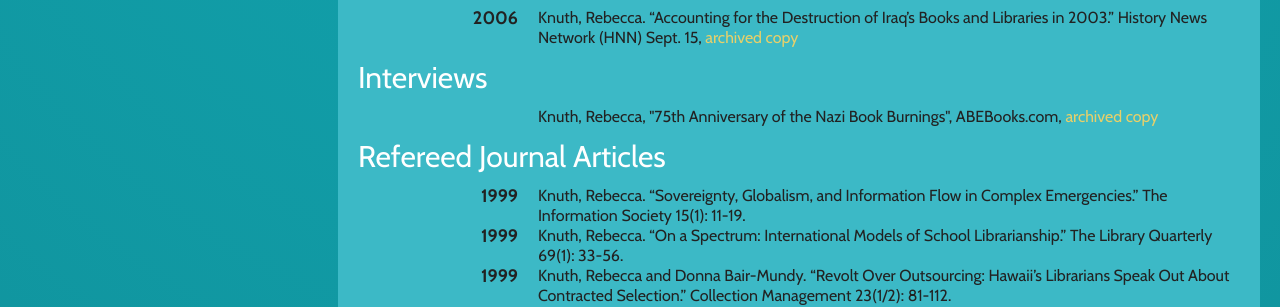
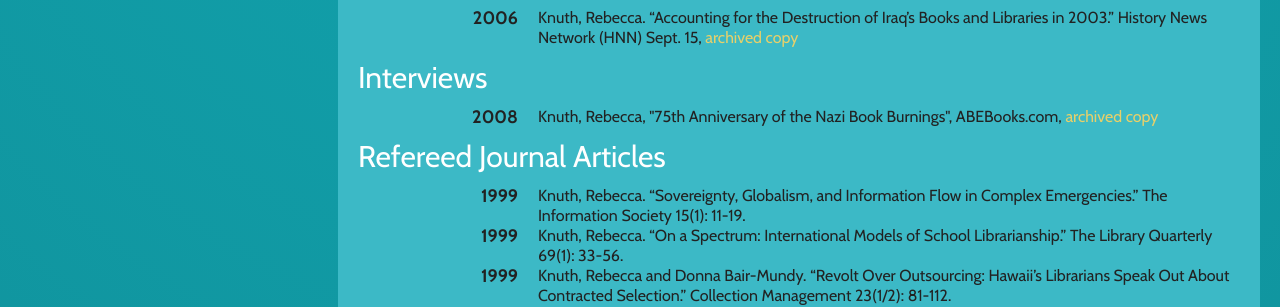
Before and after one commit to eknuth/rebecca-knuth, a Jekyll site: the page built from publications.html, in a window 1280 px wide and 900 px high, scrolled down 2140 px. Shown: the part 154-461 px from the top of the window. Built offline with Jekyll 4.4.1, drawn with Linux system fonts in a browser that asks for light colours; nearby versions of some CDN libraries; library files that are not in the unit come from our copies.

Commit message:
tweaking pub page

```diff
--- a/attributions.html
+++ b/attributions.html
@@ -3,5 +3,6 @@
 layout: default
 ---
 <h2>Image Attribution</h2>
+<p>Creative Commons Library Icon</p>
 <p><img src="assets/img/library.png"/></p>
 <p>From Wikipedia, via The Noun Project - CC BY 3.0 </p>
--- a/index.html
+++ b/index.html
@@ -9,7 +9,7 @@
   <p>I am a Full Professor in the Library and Information Science Program, which is part of the Information and Computer Sciences Department at the University of Hawaii.</p>
 
   <p>My research is focused on international, interdisciplinary and comparative inquiry into censorship, intellectual freedom (access to information as a human right), international librarianship, literacy, the history of books and libraries, nationalism, book burning, genocide, and the link between extremism and cultural destruction.</p>
-  <p>For information about my lastest book, <em>Children's Literature and British Identity: Imagining a People and a Nation</em>, please refer to the<a href="/publications.html">publications page</a>.</p>
+  <p>For information about my lastest book, <em>Children's Literature and British Identity: Imagining a People and a Nation</em>, please refer to the<a href="publications.html">publications page</a>.</p>
   <p>You can also find information about my other books, <em>Libricide: The Regime-Sponsored Destruction of Books and Libraries in the 20th Century</em> and <em>Burning Books and Leveling Libraries: Extremist Violence and Cultural Destruction</em>, in the same location.</p>
 </div>
 <div class="span4">
--- a/publications.html
+++ b/publications.html
@@ -6,9 +6,6 @@
 <h2>Books</h2>
 <div class="books">
 	<div class="row-fluid">
-		<div class="span4">
-			<img src="assets/img/books/british.png"/>
-		</div>
 		<div class="span8">
 			<h3>Children's Literature and British Identity</h3>
 			<em>Publication Date: April 12, 2012</em>
@@ -18,9 +15,12 @@
 			<p>Evaluating the connection between children’s literature and the dissemination and formation of identity, this book will appeal to both general readers and academics who are interested in librarianship, English culture, and children’s literature.</p>
 
 		</div>
+		<div class="span4">
+			<img src="assets/img/books/british.png"/>
+		</div>
 	</div>
+	<div class="row-fluid">
 
-	<div class="row-fluid">
 		<div class="span8">
 			<h3>Burning Books and Leveling Libraries: Extremist Violence and Cultural Destruction</h3>
 			<em>Publication Date: May 30, 2006</em>
@@ -39,9 +39,7 @@
 
 	</div>
 	<div class="row-fluid">
-		<div class="span4">
-			<img src="assets/img/books/libricide.png"/>
-		</div>
+
 		<div class="span8">
 			<h3>Libricide: The Regime-Sponsored Destruction of Books and Libraries in the Twentieth Century</h3>
 			<em>Publication Date: July 30, 2003</em>
@@ -49,6 +47,9 @@
 			<p>Where they have burned books, they will end in burning human beings, declared German poet Heinrich Heine. This book identifies the regime-sponsored, ideologically driven, and systemic destruction of books and libraries in the 20th century that often served as a prelude or accompaniment to the massive human tragedies that have characterized a most violent century. Using case studies of libricide committed by Nazis, Serbs in Bosnia, Iraqis in Kuwait, Maoists during the Cultural Revolution in China, and Chinese Communists in Tibet, Knuth argues that the destruction of books and libraries by authoritarian regimes was sparked by the same impulses toward negation that provoked acts of genocide or ethnocide.</p>
 
 			<p>Readers will learn why some people—even those not subject to authoritarian regimes—consider the destruction of books a positive process. Knuth promotes understanding of the reasons behind extremism and patterns of cultural terrorism, and concludes that what is at stake with libricide is nothing less than the preservation and continuation of the common cultural heritage of the world. Anyone committed to freedom of expression and humanistic values will embrace this passionate and valuable book.</p>
+		</div>
+		<div class="span4">
+			<img src="assets/img/books/libricide.png"/>
 		</div>
 	</div>
 </div>
@@ -97,7 +98,8 @@
 <a id="interviews"> </a>
 <h2>Interviews</h2>
 <dl class="dl-horizontal">
-	<dd>Knuth, Rebecca, "75th Anniversary of the Nazi Book Burnings", ABEBooks.com, <a href="interviews.html">archived copy</a></dd>
+	<dt>2008</dt>
+	<dd>Knuth, Rebecca, "75th Anniversary of the Nazi Book Burnings", ABEBooks.com, <a href="Iinterviews.html">archived copy</a></dd>
 </dl>
 <a id="journal-articles"> </a>
 <h2>Refereed Journal Articles</h2>
```
